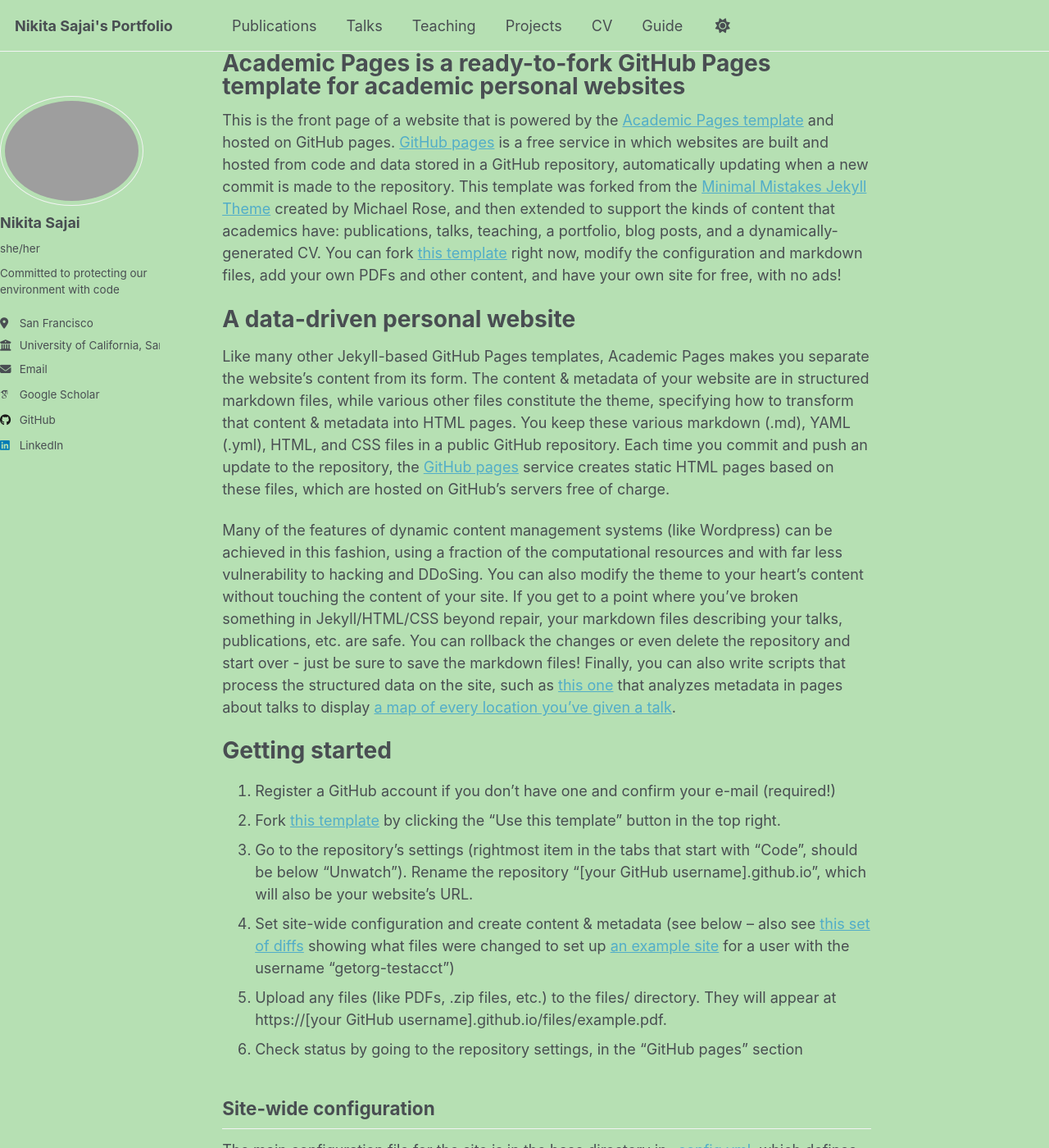
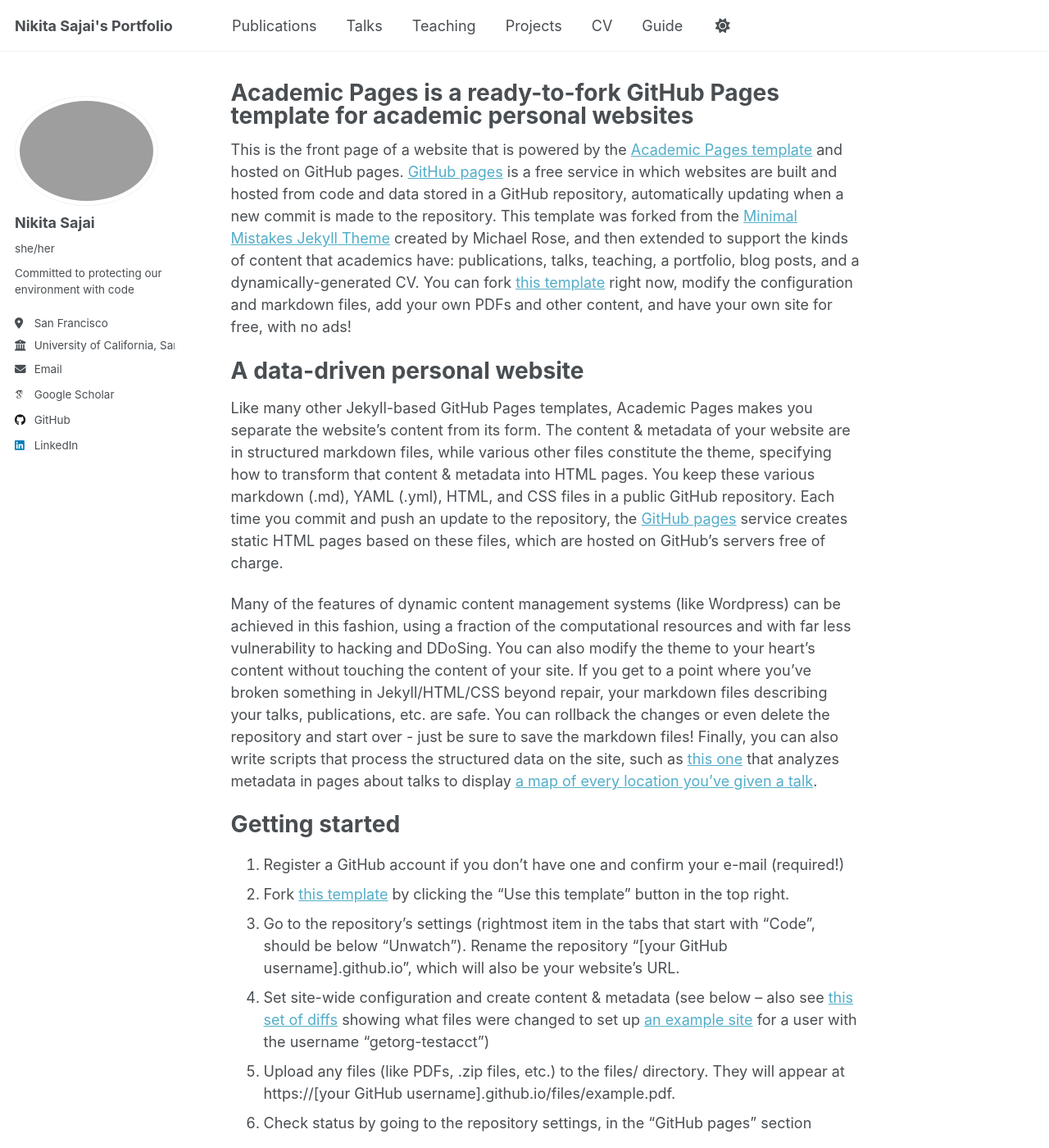
Before and after one commit to 16nikita/16nikita.github.io, a Jekyll site: the page built from _pages/about.md, in a window 1280 px wide and 1400 px high. Shown: the whole window at 82% size. Built offline with Jekyll 4.4.1, drawn with Linux system fonts in a browser that asks for light colours; some web fonts are replaced.

Commit message:
bg color

```diff
--- a/_sass/layout/_page.scss
+++ b/_sass/layout/_page.scss
@@ -5,9 +5,9 @@
 #main {
   @include container;
   @include clearfix;
-  // margin-top: 2em;
-   //padding-left: 1em;
-  // padding-right: 1em;
+   margin-top: 2em;
+   padding-left: 1em;
+   padding-right: 1em;
   animation: intro 0.3s both;
   animation-delay: 0.35s;
 
--- a/_sass/theme/_default.scss
+++ b/_sass/theme/_default.scss
@@ -29,7 +29,7 @@
 /* Default light theme for the site */
 :root {
     --global-base-color                 : #{$gray};
-    --global-bg-color                   : #B6E0B3;
+    --global-bg-color                   : #fff;
     --global-footer-bg-color            : #f2f3f3;
     --global-border-color               : #{$lighter-gray};
     --global-dark-border-color          : #bdc1c4;
@@ -40,6 +40,7 @@
     --global-link-color-hover           : mix(#000, #2f7f93, 25%);
     --global-link-color-visited         : mix(#fff, #2f7f93, 25%);
     --global-masthead-bg-color          : #9DC99D;
+    --global-sidebar-bg-color           : #B6E0B3;
     --global-masthead-link-color        : #{$dark-gray};
     --global-masthead-link-color-hover  : mix(#000, #{$gray}, 25%);
     --global-text-color                 : #{$dark-gray};
```
